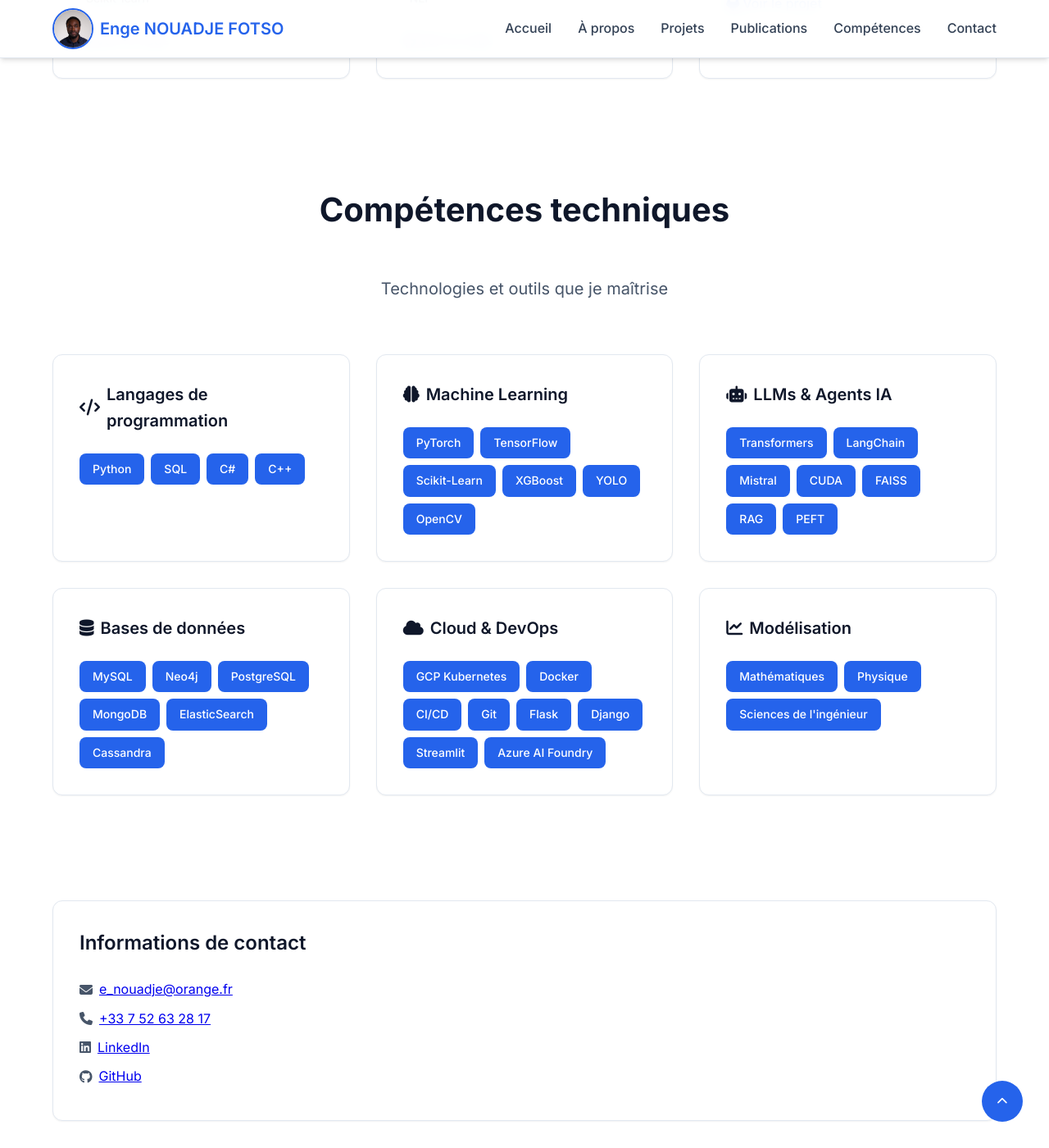
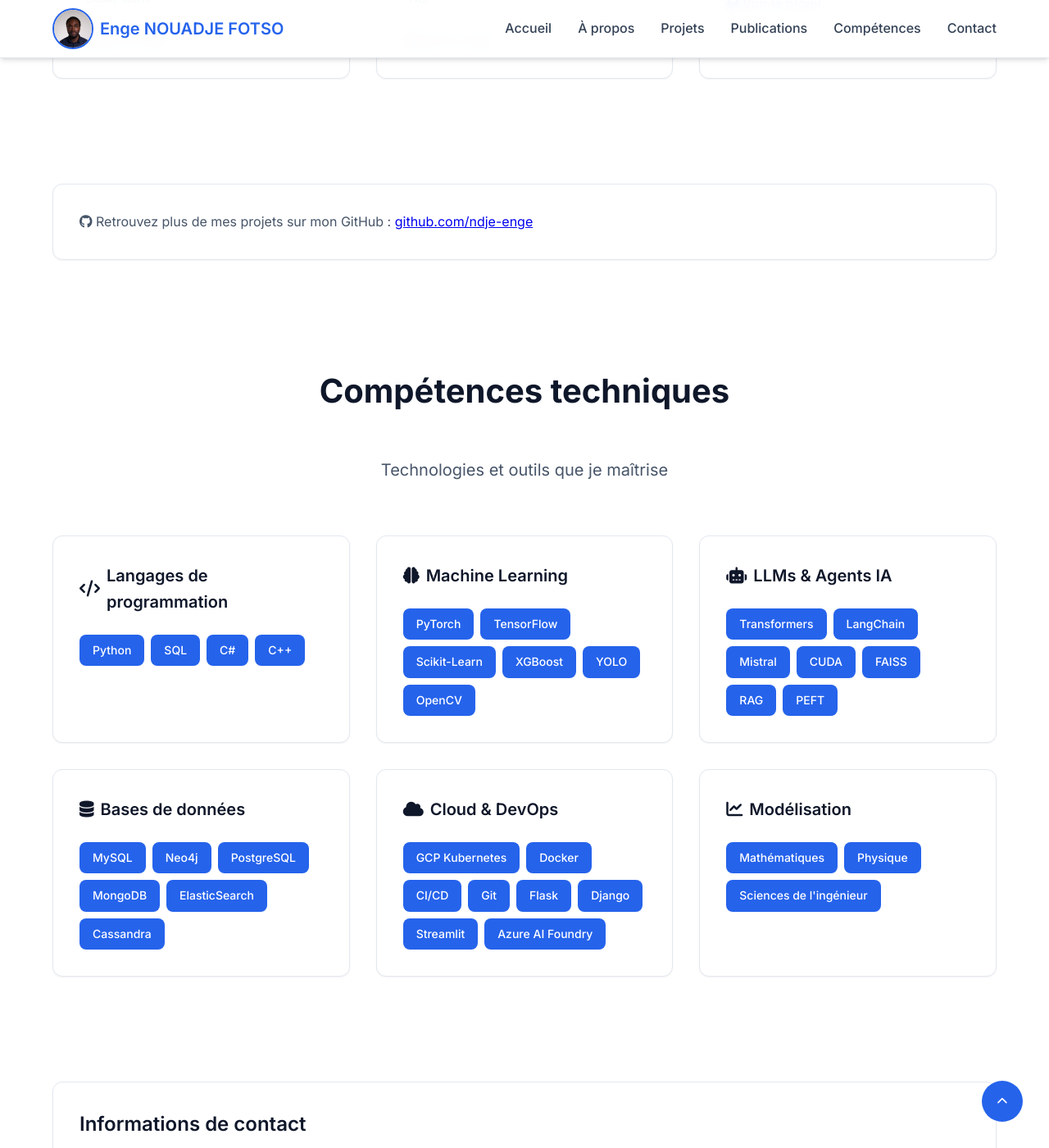
Before and after one commit to ndje-enge/Portfolio-Project, a Jekyll site: the page built from index.html, in a window 1280 px wide and 1400 px high, scrolled down 3038 px. Shown: the whole window at 82% size. Built offline with Jekyll 4.4.1, drawn with Linux system fonts in a browser that asks for light colours; nearby versions of some CDN libraries.

Commit message:
Update index.html

```diff
--- a/index.html
+++ b/index.html
@@ -216,6 +216,20 @@ title: "Accueil"
     </div>
 </section>
 
+<section class="section" id="github-highlight">
+    <div class="container">
+        <div class="card">
+            <div class="card-content">
+                <p>
+                    <i class="fab fa-github"></i>
+                    Retrouvez plus de mes projets sur mon GitHub :
+                    <a href="https://github.com/ndje-enge" target="_blank" rel="noopener">github.com/ndje-enge</a>
+                </p>
+            </div>
+        </div>
+    </div>
+</section>
+
 <!-- Skills Section -->
 <section class="section" id="skills">
     <div class="container">
@@ -331,7 +345,6 @@ title: "Accueil"
                         <p><i class="fas fa-envelope"></i> <a href="mailto:e_nouadje@orange.fr">e_nouadje@orange.fr</a></p>
                         <p><i class="fas fa-phone"></i> <a href="tel:+33752632817">+33 7 52 63 28 17</a></p>
                         <p><i class="fab fa-linkedin"></i> <a href="https://www.linkedin.com/in/enge-nouadje-fotso/" target="_blank" rel="noopener">LinkedIn</a></p>
-                        <p><i class="fab fa-github"></i> <a href="https://github.com/ndje-enge" target="_blank" rel="noopener">GitHub</a></p>
                     </div>
                 </div>
             </div>
```
